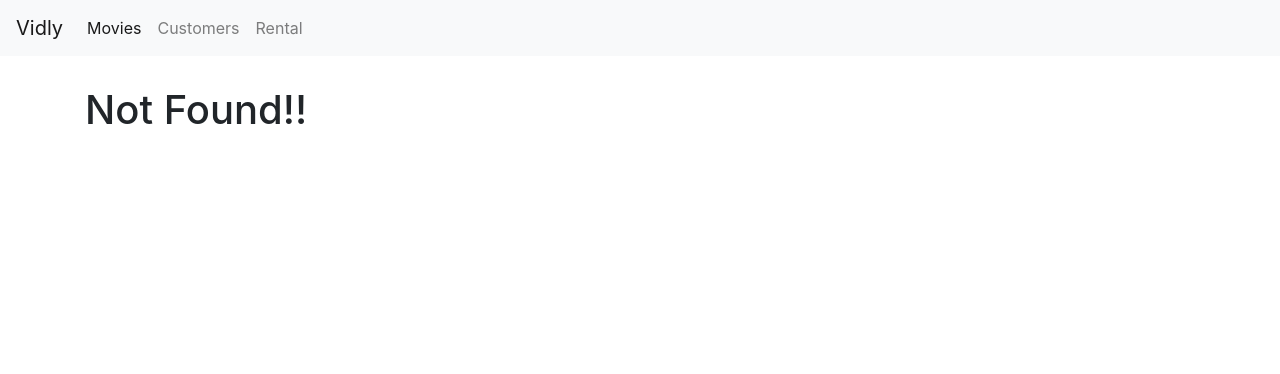
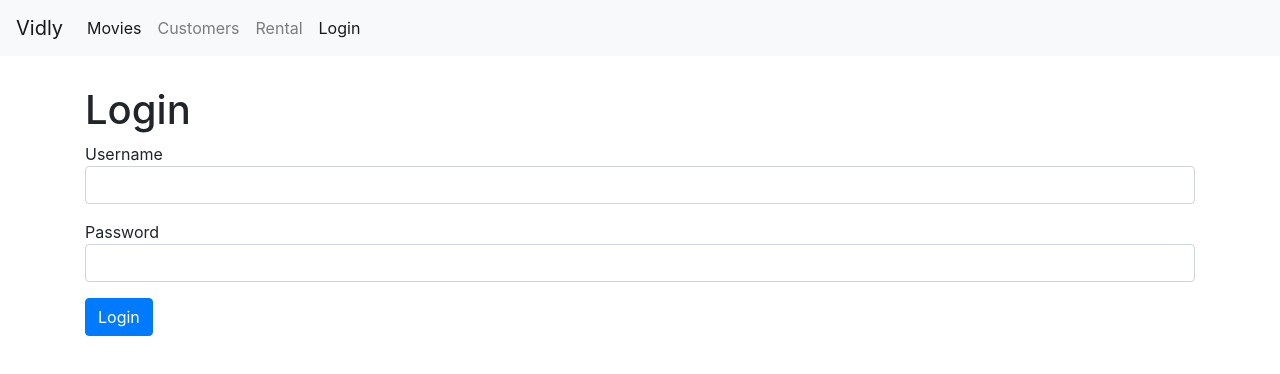
Before and after one commit to mojtabavi/Programing-Training, a React (Create React App) app in the folder React/vidly/: page /login in a window 1280 px wide. Before the commit this address led to /not-found. Shown: the top 374 px of the page. Built offline with nearby package versions, Linux system fonts and the light colour scheme.

Commit message:
React-Create Login Form

```diff
--- a/React/vidly/src/App.js
+++ b/React/vidly/src/App.js
@@ -6,6 +6,7 @@
 import NotFound from './components/notFound';
 import NavBar from './components/navBar';
 import MovieForm from './components/movieForm'
+import LoginForm from './components/loginForm'
 import './App.css';
 
 class App extends Component {
@@ -15,6 +16,7 @@
     <NavBar />
     <main className="container">
       <Switch>
+      <Route path="/login" component={LoginForm}></Route>
       <Route path="/movies/:id" component={MovieForm}></Route>
       <Route path="/movies" component={ Movies } ></Route>
       <Route path="/customers" component={ Customers } ></Route>
--- /dev/null
+++ b/React/vidly/src/components/loginForm.jsx
@@ -0,0 +1,27 @@
+import React, { Component } from 'react';
+
+
+class LoginForm extends Component {
+    render() {
+        return (
+          <div>
+            <h1>Login</h1>
+            <form action="">
+              <div className="form-group">
+                <lable htmlFor="username">Username</lable>
+                <input id="username" type="text" className="form-control" type="text" />
+                <small></small>
+              </div>
+              <div className="form-group">
+                <lable htmlFor="password">Password</lable>
+                <input id="password" type="password" className="form-control" type="text" />
+                <small></small>
+              </div>
+              <button className="btn btn-primary">Login</button>
+            </form>
+          </div>
+        );
+    }
+}
+
+export default LoginForm;
--- a/React/vidly/src/components/navBar.jsx
+++ b/React/vidly/src/components/navBar.jsx
@@ -8,15 +8,7 @@
       <Link className="navbar-brand" to="/">
         Vidly
       </Link>
-      <button
-        className="navbar-toggler"
-        type="button"
-        data-toggle="collapse"
-        data-target="#navbarNav"
-        aria-controls="navbarNav"
-        aria-expanded="false"
-        aria-label="Toggle navigation"
-      >
+      <button className="navbar-toggler" type="button" data-toggle="collapse" data-target="#navbarNav" aria-controls="navbarNav" aria-expanded="false" aria-label="Toggle navigation">
         <span className="navbar-toggler-icon"></span>
       </button>
       <div className="collapse navbar-collapse" id="navbarNav">
@@ -36,6 +28,11 @@
               Rental
             </NavLink>
           </li>
+          <li className="nav-item">
+            <NavLink className="nav-link" to="/login">
+              Login
+            </NavLink>
+          </li>
         </ul>
       </div>
     </nav>
```
